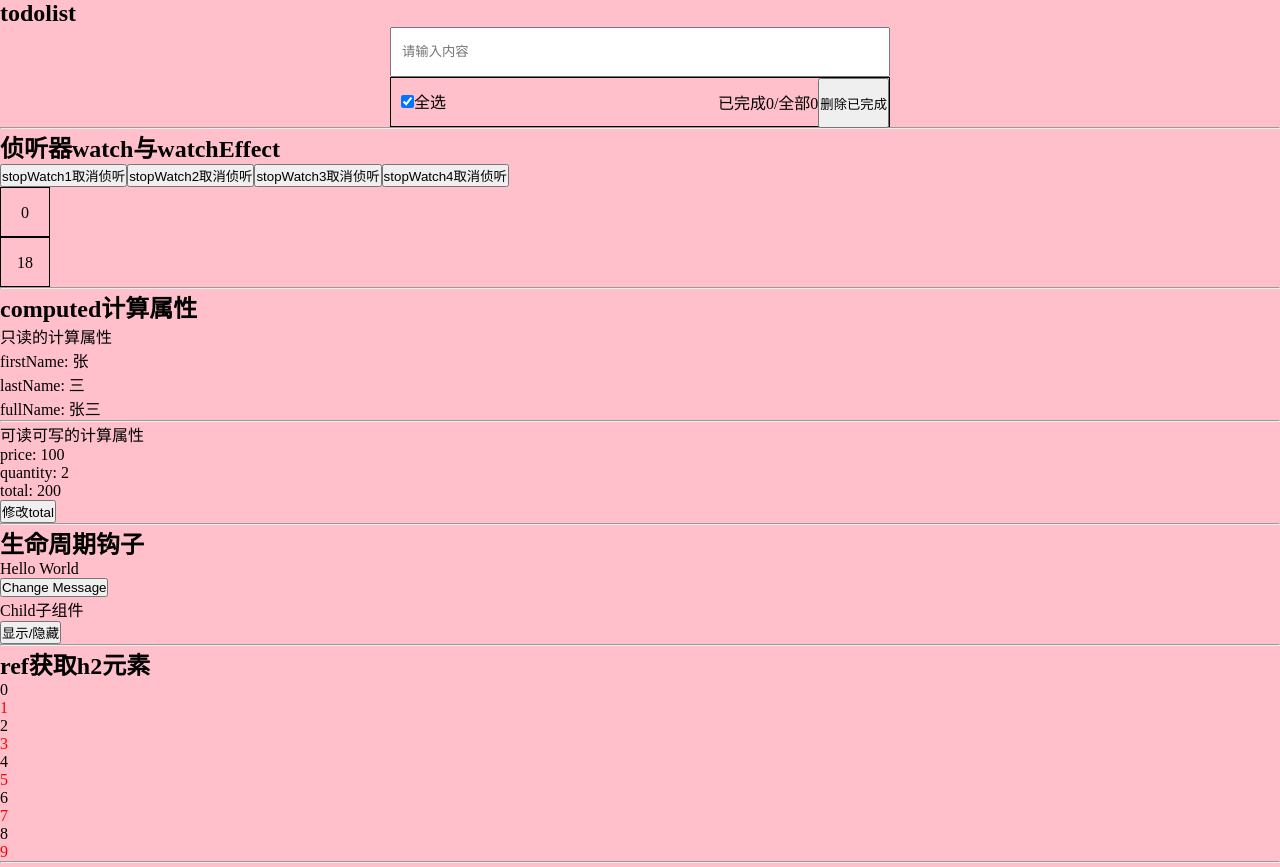
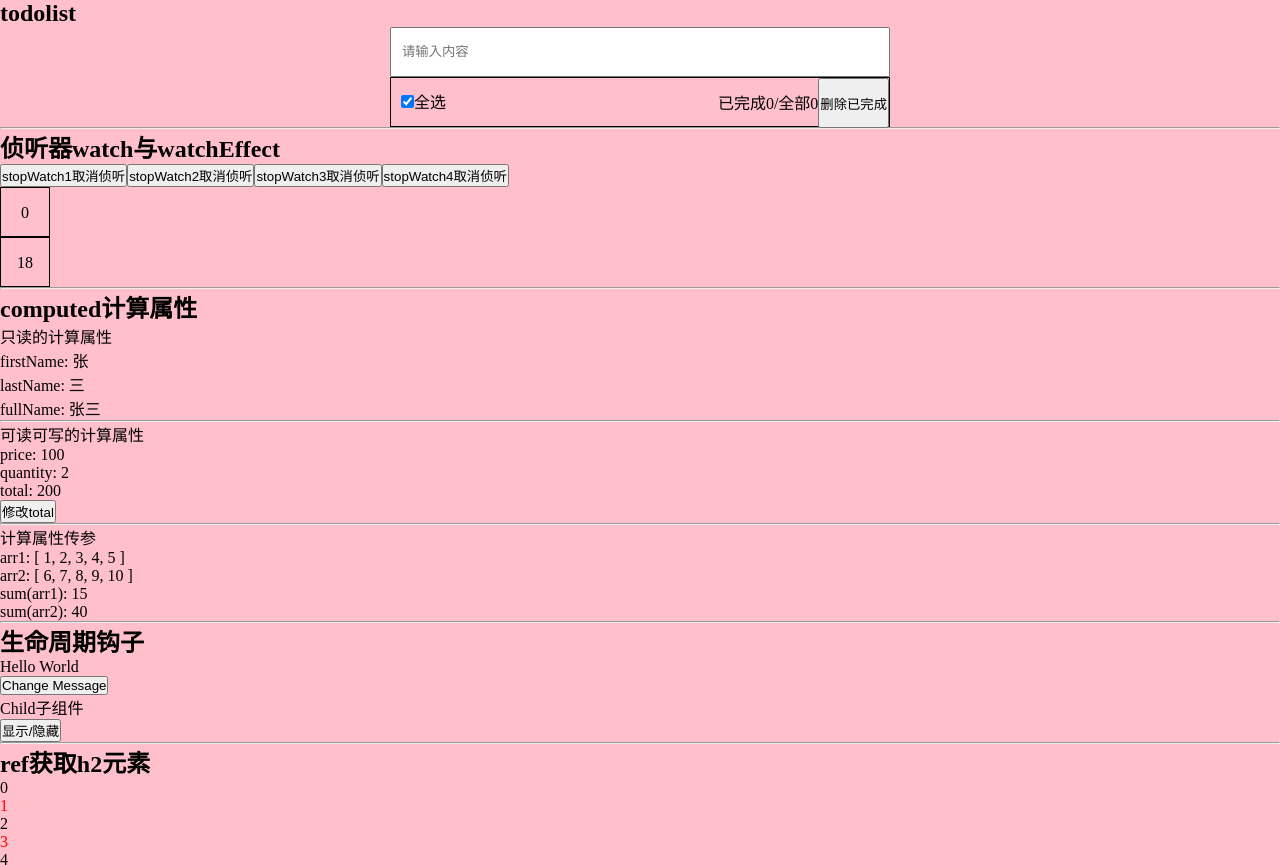
Before and after one commit to Cao007/learn-vue-vuecli, a Vue app: page / in a window 1280 px wide. Shown: the top 867 px of the page. Built offline with nearby package versions, Linux system fonts and the light colour scheme.

Commit message:
计算属性传参

```diff
--- a/package.json
+++ b/package.json
@@ -9,7 +9,8 @@
   },
   "dependencies": {
     "core-js": "^3.8.3",
-    "vue": "^3.2.13"
+    "vue": "^3.2.13",
+    "vue-router": "^4.5.0"
   },
   "devDependencies": {
     "@typescript-eslint/eslint-plugin": "^5.4.0",
--- a/src/components/ComputedComp.vue
+++ b/src/components/ComputedComp.vue
@@ -11,6 +11,12 @@
     <p>quantity: {{ quantity }}</p>
     <p>total: {{ total }}</p>
     <button @click="total = 100">修改total</button>
+    <hr>
+    <p>计算属性传参</p>
+    <p>arr1: {{ arr1 }}</p>
+    <p>arr2: {{ arr2 }}</p>
+    <p>sum(arr1): {{ sum(arr1) }}</p>
+    <p>sum(arr2): {{ sum(arr2) }}</p>
   </div>
   <hr>
 </template>
@@ -37,6 +43,16 @@ const total = computed({
   }
 })
 
+// 3.计算属性传参
+const arr1 = ref([1, 2, 3, 4, 5]);
+const arr2 = ref([6, 7, 8, 9, 10]);
+const sum = computed(() => {
+  return (arr) => {
+    return arr.reduce((prev, cur) => {
+      return prev + cur;
+    }, 0);
+  }
+})
 </script>
 
 <style scoped></style>
```
Also changed, not shown: 1 other file (tests, documents, lock files or other folders).
